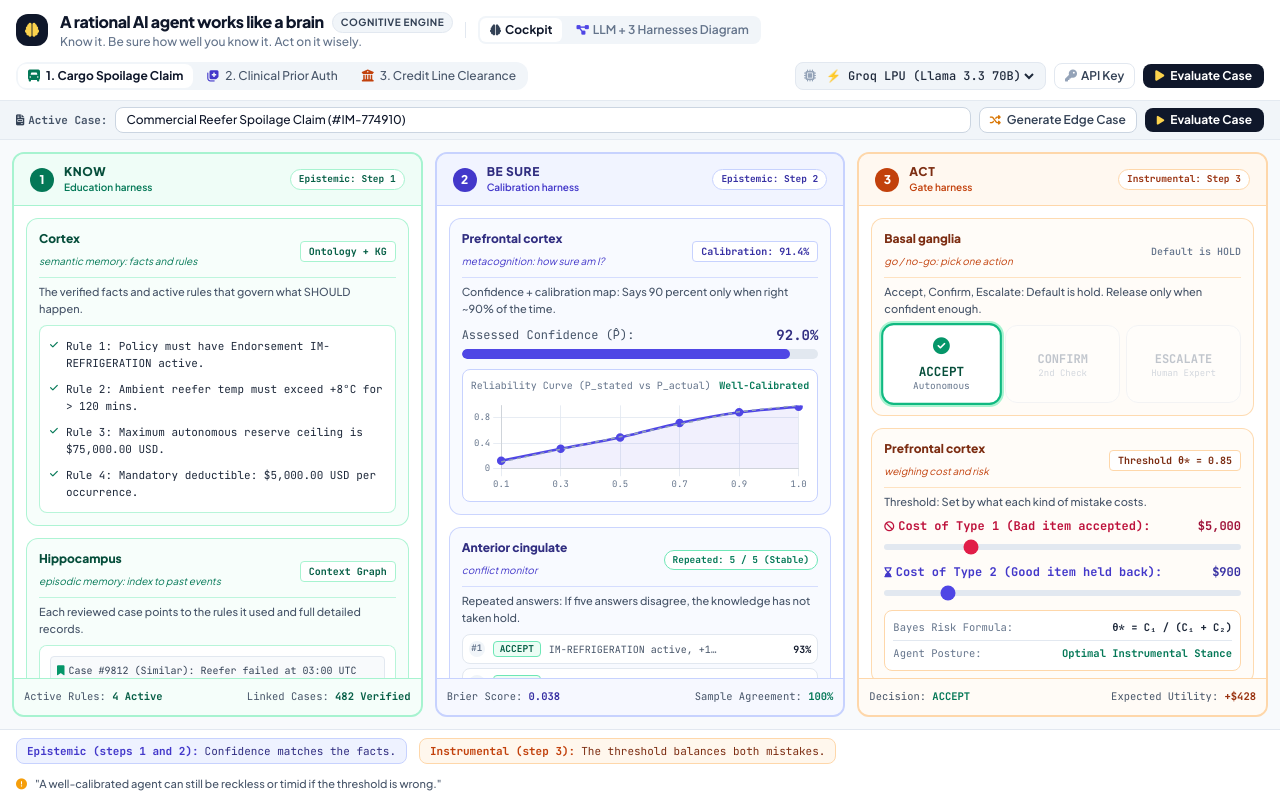
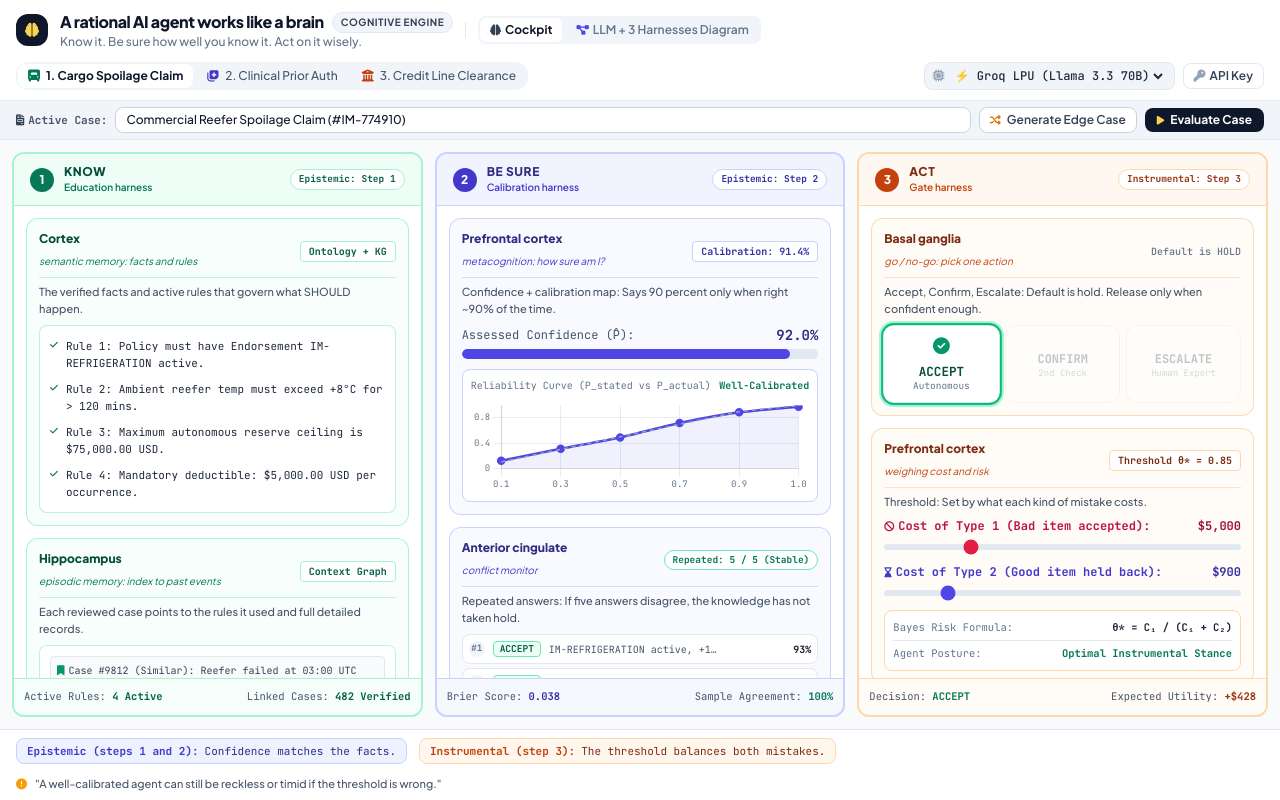
Before and after one commit to cosmosanalytics/Langchain-test, a plain HTML site: page rational_ai_agent_brain.html in a window 1280 px wide. Drawn offline with nearby package versions, Linux system fonts and the light colour scheme.

Commit message:
fix: Mirror single evaluate case button fix

```diff
--- a/rational_ai_agent_brain.html
+++ b/rational_ai_agent_brain.html
@@ -142,11 +142,6 @@
       <button onclick="toggleKeyModal()" class="px-2.5 py-1 rounded-lg bg-white hover:bg-slate-50 text-slate-700 border border-slate-200 font-semibold flex items-center space-x-1 cursor-pointer shadow-xs">
         <i class="fa-solid fa-key text-slate-400 text-xs"></i>
         <span class="hidden md:inline">API Key</span>
-      </button>
-
-      <button onclick="triggerFullEvaluation()" id="btn-run-all" class="eval-btn px-3 py-1 rounded-lg bg-slate-900 hover:bg-slate-800 text-white font-bold flex items-center space-x-1.5 cursor-pointer shadow-xs transition">
-        <i class="fa-solid fa-play text-xs text-amber-300"></i>
-        <span>Evaluate Case</span>
       </button>
     </div>
   </header>
```
